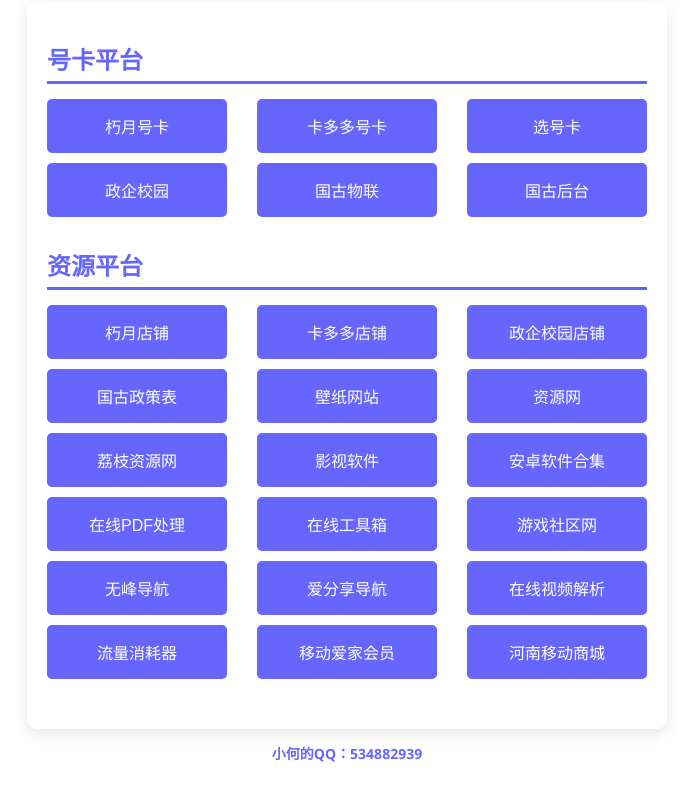
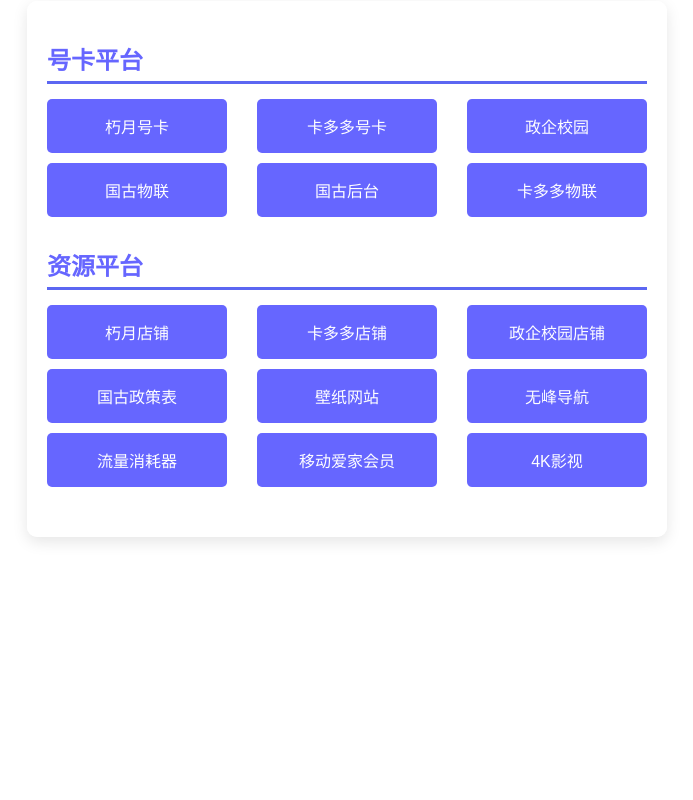
Before and after one commit to youling365/youling365.github.io, a plain HTML site: page index.html in a window 1280 px wide. Shown: the whole page, without its empty margins (293-986 px from the left). Drawn offline with Linux system fonts and the light colour scheme.

Commit message:
Update index.html

```diff
--- a/index.html
+++ b/index.html
@@ -113,17 +113,12 @@
     <div class="category">号卡平台</div>
     <div class="button-group">
 
-
-      <button class="button" onclick="window.location.href='https://vip.h5haoka.cn/m/login'">
+      <button class="button" onclick="window.location.href='https://5g.h5haoka.cn/agent/login'">
         朽月号卡
       </button>
 
       <button class="button" onclick="window.location.href='https://ka.dandanhou.net/agent/login'">
         卡多多号卡
-      </button>
-
-      <button class="button" onclick="window.location.href='https://hk.xuanhaoka.com/h5/my'">
-        选号卡
       </button>
 
       <button class="button" onclick="window.location.href='http://bbtx.net/web/login'">
@@ -136,6 +131,10 @@
 
       <button class="button" onclick="window.location.href='http://iot.dwgiot.cn/wlkys/index.html'">
         国古后台
+      </button>
+
+      <button class="button" onclick="window.location.href='http://www.dandan.tianiot.com/wlkys/index.html'">
+        卡多多物联
       </button>
 
     </div>
@@ -163,44 +162,8 @@
         壁纸网站
       </button>
 
-      <button class="button" onclick="window.location.href='https://heeee.com/'">
-        资源网
-      </button>
-
-      <button class="button" onclick="window.location.href='https://lz.baipiao.top/'">
-        荔枝资源网
-      </button>
-
-      <button class="button" onclick="window.location.href='https://678cnn.lanzoub.com/b01pcae9c'">
-        影视软件
-      </button>
-
-      <button class="button" onclick="window.location.href='https://asjfxk.lanzouq.com/b092u27de'">
-        安卓软件合集
-      </button>
-
-      <button class="button" onclick="window.location.href='https://tools.pdf24.org/zh/'">
-        在线PDF处理
-      </button>
-
-      <button class="button" onclick="window.location.href='https://tool.lu/'">
-        在线工具箱
-      </button>
-
-      <button class="button" onclick="window.location.href='https://www.gameshare.cc/'">
-        游戏社区网
-      </button>
-
       <button class="button" onclick="window.location.href='https://www.8kmm.com/'">
         无峰导航
-      </button>
-
-      <button class="button" onclick="window.location.href='https://www.afx5.cn/friendship-links'">
-        爱分享导航
-      </button>
-
-      <button class="button" onclick="window.location.href='https://greenvideo.cc/'">
-        在线视频解析
       </button>
 
       <button class="button" onclick="window.location.href='https://net.ljxnet.cn/'">
@@ -211,14 +174,12 @@
         移动爱家会员
       </button>
 
-      <button class="button" onclick="window.location.href='https://wx.10086.cn/website/businessPlatform/shopSearch?pageid=bfe2a3f558a741f993dac0d982253058&agentid=&searchSource=shop'">
-        河南移动商城
+      <button class="button" onclick="window.location.href='https://www.4kvm.tv/'">
+        4K影视
       </button>
 
     </div>
 
 </body>
-   </div>
-    <p class="tip"><b>小何的QQ：534882939</b></p>
-  </div>
+
 </html>
```
